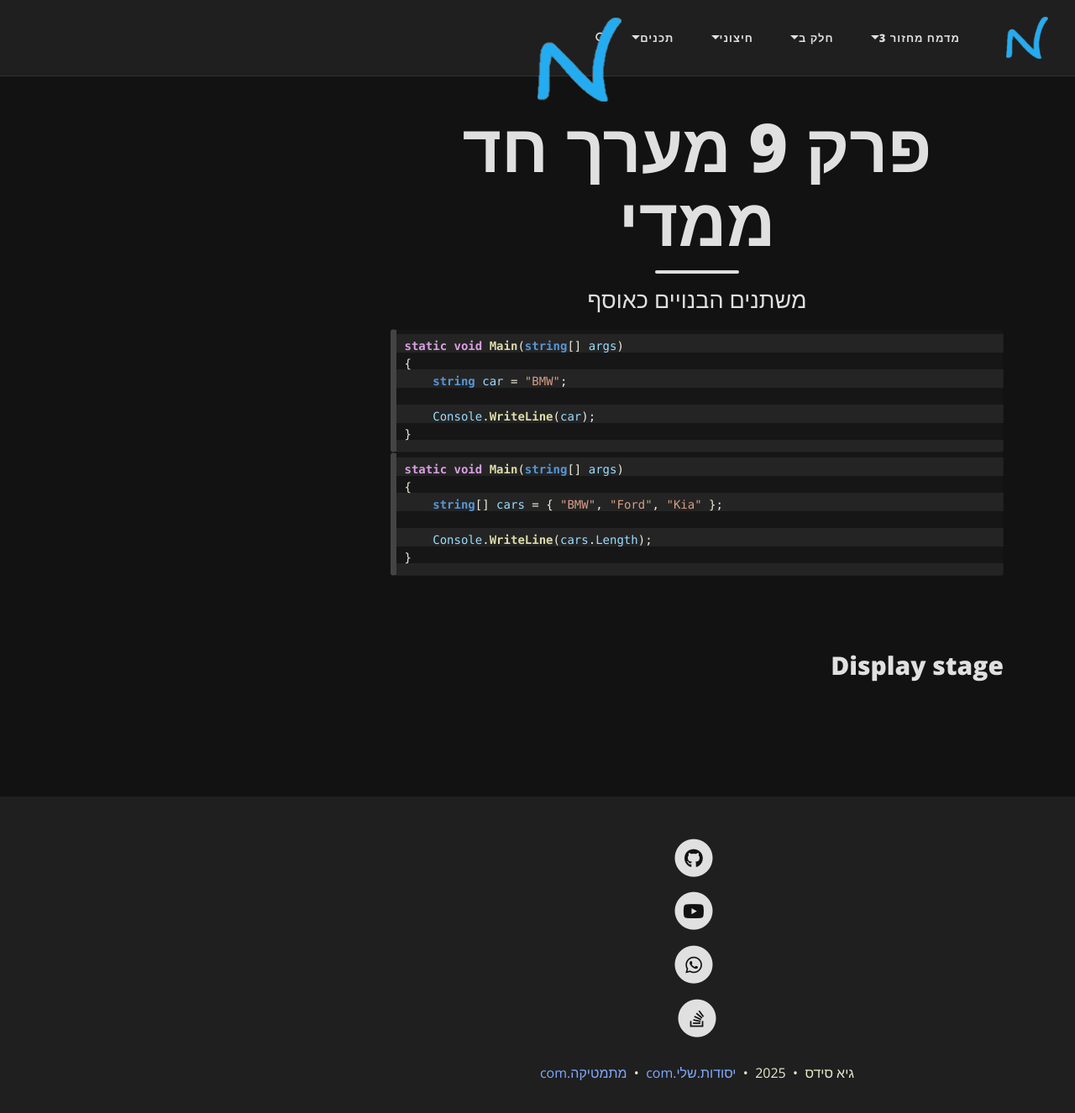
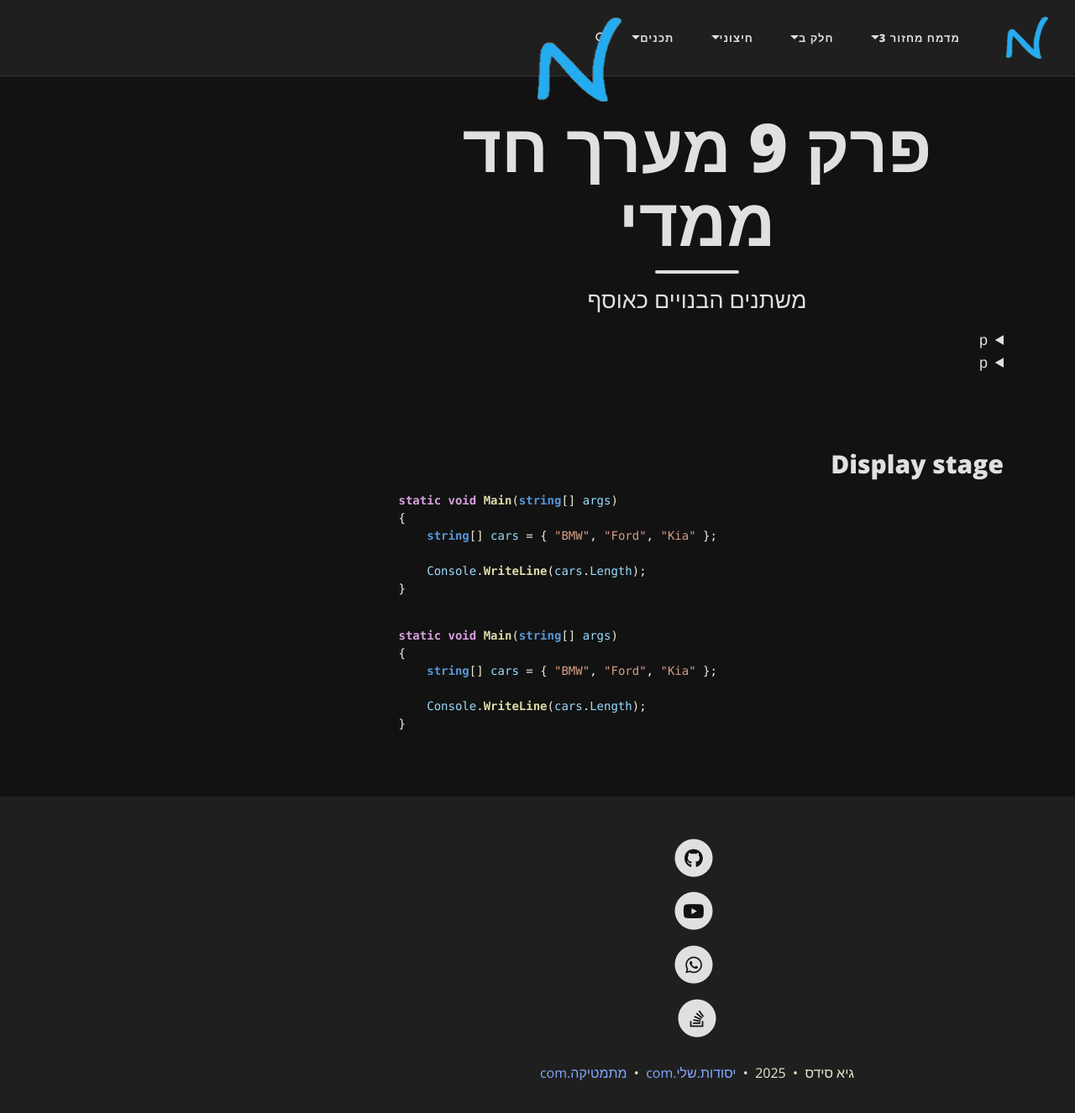
Before and after one commit to 3strategy/BeautifulYesodot, a Jekyll site: the page built from cs2/Chapter9g.md, in a window 1280 px wide and 1340 px high. Shown: the top 1326 px of the window at 84% size. Built offline with Jekyll 4.4.1, drawn with Linux system fonts in a browser that asks for light colours; comment, search, counter and statistics services are not loaded; some of the changed lines change nothing that is shown.

Commit message:
another try

````diff
--- a/cs2/Chapter9g.md
+++ b/cs2/Chapter9g.md
@@ -8,38 +8,13 @@
 lang: he
 ---
 
-<head>
-<script defer>
 
-document.addEventListener('DOMContentLoaded', () => {
-  // 1️⃣ collect the rendered <pre> blocks inside every <details>
-  const steps = [...document.querySelectorAll('details')]
-                 .map(d => d.querySelector('pre').cloneNode(true));
 
-  // 2️⃣ prepare stage with two <pre> elements for cross‑fade
-  const stage = document.getElementById('stage');
-  let fg = stage.appendChild(steps[0]);
-  fg.classList.add('fg');
-  let bg = stage.appendChild(fg.cloneNode(true));
-  bg.classList.add('bg');
 
-  let idx = 0;
-  setInterval(() => {
-    // swap roles
-    [fg, bg] = [bg, fg];
-    fg.classList.replace('bg', 'fg');
-    bg.classList.replace('fg', 'bg');
-
-    // load next snippet into the background element
-    idx = (idx + 1) % steps.length;
-    bg.innerHTML = steps[idx].innerHTML;
-  }, 2500); // 2.5 s per frame
-});
-</script>
-</head>
 
 
 {% raw %}
+<details markdown="1"><summary>p</summary>
 
 ```csharp
 static void Main(string[] args)
@@ -49,6 +24,9 @@
     Console.WriteLine(car);
 }
 ```
+</details>
+
+<details  markdown="1"><summary>p</summary>
 
 ```csharp
 static void Main(string[] args)
@@ -58,6 +36,7 @@
     Console.WriteLine(cars.Length);
 }
 ```
+</details>
 
 {% endraw %}
 
@@ -65,3 +44,28 @@
 
 
 <div id="stage"></div>
+
+
+
+<script defer>
+    document.addEventListener('DOMContentLoaded', () => {
+    // 1️⃣ collect the rendered <pre> blocks inside every <details>
+    const steps = [...document.querySelectorAll('details')]
+                    .map(d => d.querySelector('pre').cloneNode(true));
+    const stage = document.getElementById('stage');// 2️⃣ prepare stage with two <pre> elements for cross‑fade
+    let fg = stage.appendChild(steps[0]);
+    fg.classList.add('fg');
+    let bg = stage.appendChild(fg.cloneNode(true));
+    bg.classList.add('bg');
+    let idx = 0;
+    setInterval(() => {
+        // swap roles
+        [fg, bg] = [bg, fg];
+        fg.classList.replace('bg', 'fg');
+        bg.classList.replace('fg', 'bg');
+        // load next snippet into the background element
+        idx = (idx + 1) % steps.length;
+        bg.innerHTML = steps[idx].innerHTML;
+    }, 2500); // 2.5 s per frame
+    });
+</script>
````
